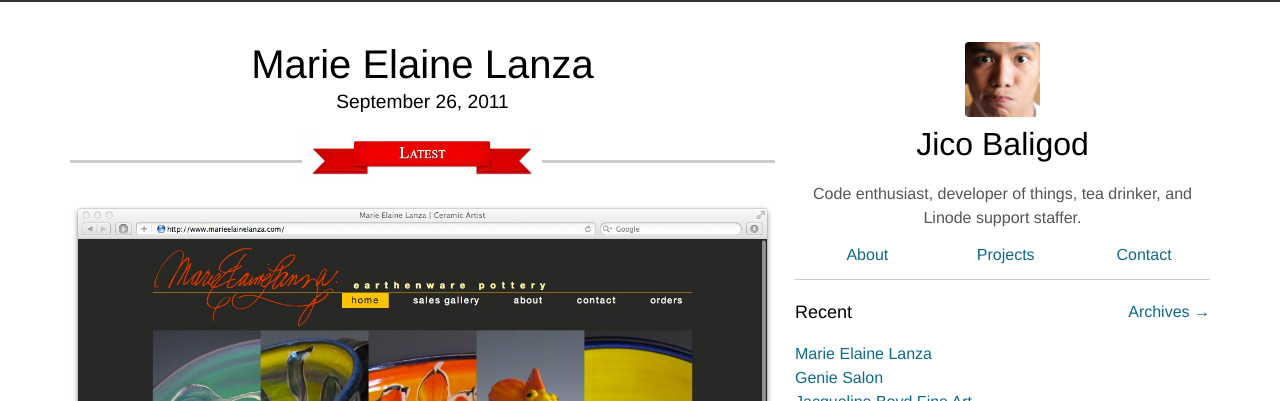
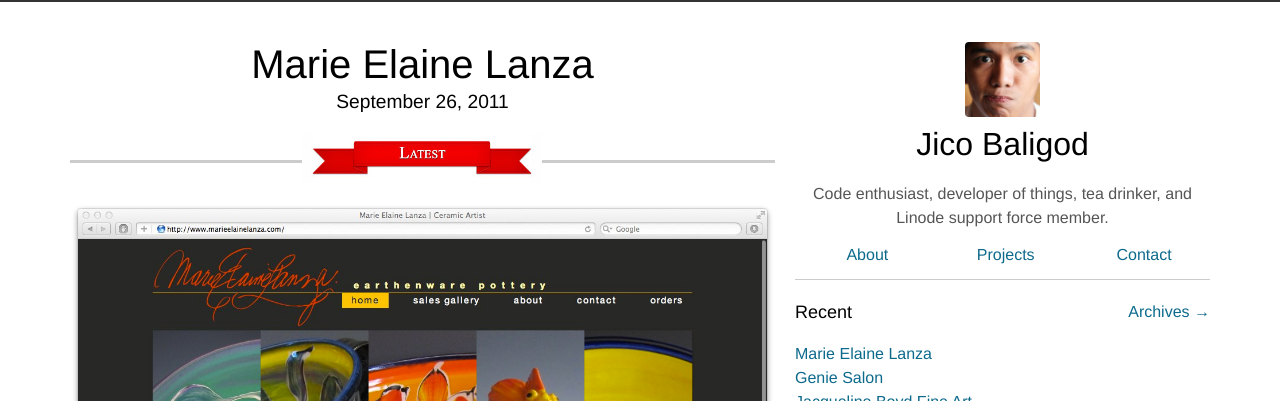
Before and after one commit to jico/baligod.com, a Jekyll site: the page built from index.html, in a window 1280 px wide. Shown: the top 401 px of the page. Built offline with Jekyll 4.4.1, drawn with Linux system fonts in a browser that asks for light colours; Markdown is read by kramdown in place of the engine named in the settings.

Commit message:
updated blurb

```diff
--- a/_includes/sidebar.html
+++ b/_includes/sidebar.html
@@ -8,7 +8,7 @@
 
             <div class="clear"></div>
 
-            <p class="blurb">Code enthusiast, developer of things, tea drinker, and Linode support staffer.</p>
+            <p class="blurb">Code enthusiast, developer of things, tea drinker, and Linode support force member.</p>
         </div>
 
         {% include nav.html %}
```
